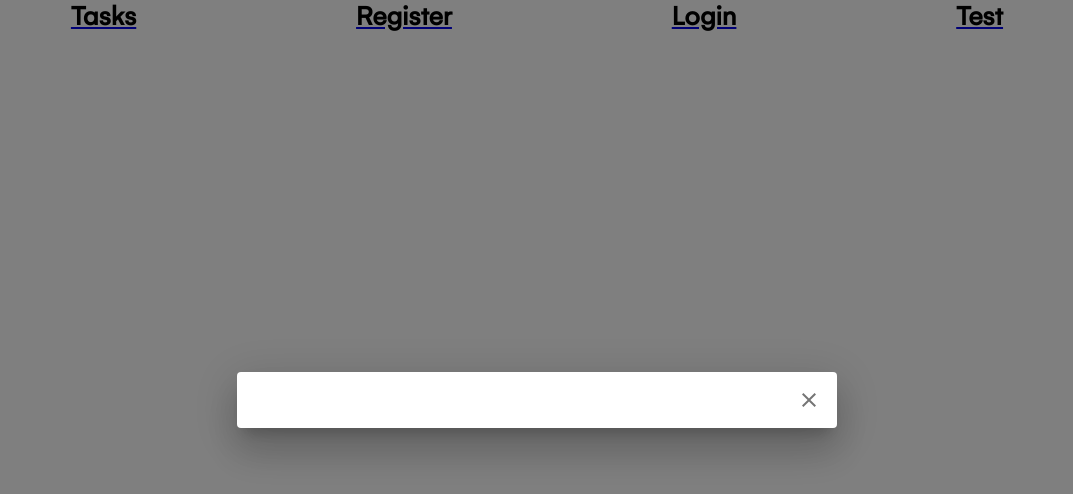
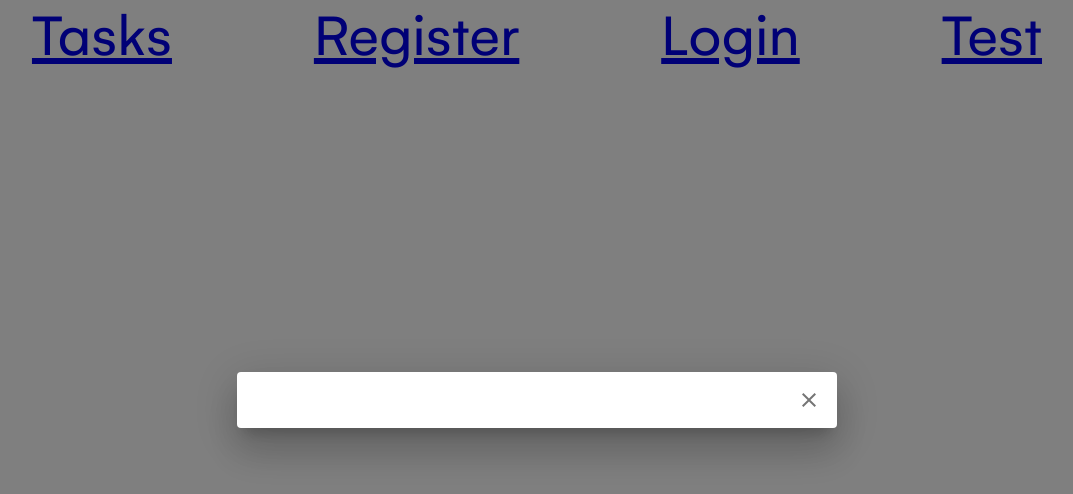
Before and after one commit to SkillBrainFrontend/Semicolon-Task-Manager-Andromeda, a React (Create React App) app: page / in a window 1280 px wide. Shown: the top 494 px of the page, without its empty margins (103-1176 px from the left). Built offline with nearby package versions, Linux system fonts and the light colour scheme.

Commit message:
conflicts

```diff
--- a/src/theme.js
+++ b/src/theme.js
@@ -174,21 +174,6 @@ const theme = createTheme({
 				},
 			},
 		},
-		MuiTypography: {
-			styleOverrides: {
-				h6: {
-					fontWeight: 400,
-					fontSize: 14,
-					lineHeight: "19px",
-				},
-				h2: {
-					color: "#000000",
-					fontWeight: 600,
-					fontSize: "28px",
-					lineHeight: "34px",
-				},
-			},
-		},
 	},
 });
 
```
Also changed, not shown: 1 other file (tests, documents, lock files or other folders).
